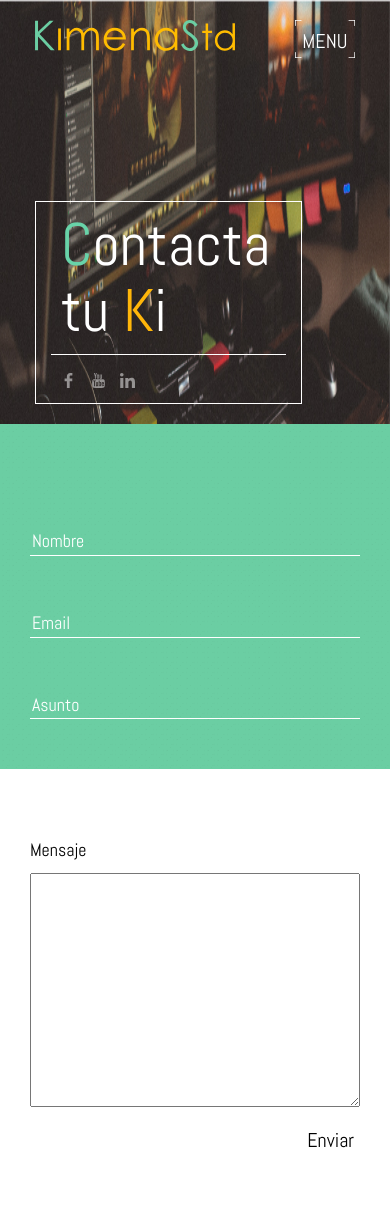
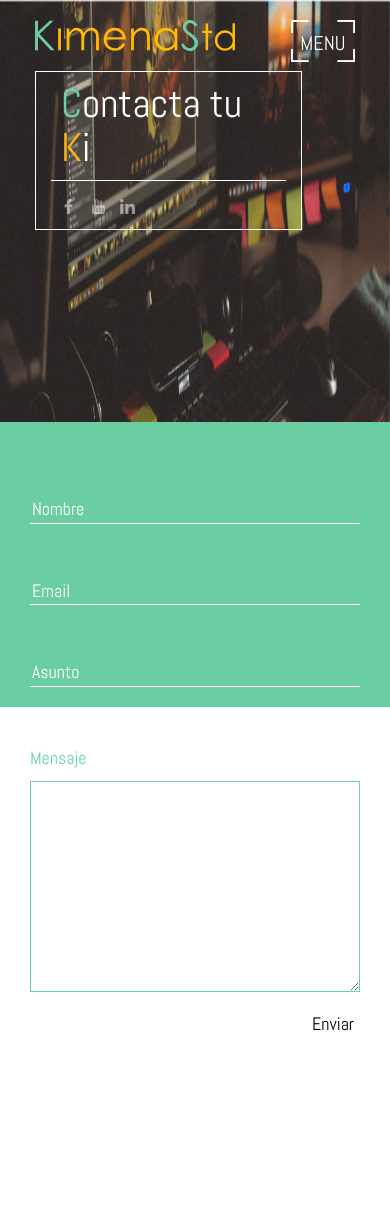
Before and after one commit to NI54Oficina/web-luis, a PHP site: page /contacto.php in a window 390 px wide. After the commit the page ends 1031 px from the top, so only its background shows below. Run offline with PHP 8.4, Linux system fonts and the light colour scheme; some libraries are stand-ins or nearby versions.

Commit message:
10:01 6-12-2016

```diff
--- a/css/stylesheet.css
+++ b/css/stylesheet.css
@@ -134,8 +134,8 @@
 }
 
 .border{
-  border: 5px solid #000000;
-  border-image: url('../img/border.png') 29% ;
+  border: 7px solid #000000;
+  border-image: url('../img/border.png') 15% ;
   box-sizing: border-box;
 }
 
@@ -237,6 +237,7 @@
   padding-bottom: 100px;
     position: absolute;
     bottom: 0;
+    width: auto;
 }
 
 .footer-home a img{
@@ -303,18 +304,18 @@
 .nav-inicio li:hover{
 /*padding: 0px;
 transition: all 1s;*/
-animation: expand 1s ;
+animation: expand 2s ;
 }
 
 .nav-inicio li:hover a p{
-   animation: ixpand 1s ;
+   animation: ixpand 2s ;
 /*padding: 20px !important;
 transition: all 1s;*/
 }
 
-@keyframes expand { 0% {padding:0px} 50% {padding: 20px} 75% {padding:5px;}  100% {padding: 20px;} }
+@keyframes expand { 15% {padding:0px} 50% {padding: 20px} 75% {padding:5px;}  100% {padding: 20px;} }
 
-@keyframes ixpand {  0% {padding: 20px} 50% {padding:0px} 75% {padding:15px ;}  100% {padding:0px;} }
+@keyframes ixpand {  15% {padding: 20px} 50% {padding:0px} 75% {padding:15px ;}  100% {padding:0px;} }
 ;
 .nav-inicio{
 padding-left: 10%;
@@ -476,6 +477,7 @@
   background: url('../img/header.jpg');
   background-repeat: no-repeat;
   background-size: 100% 100%;
+  height: 50vh;
 
 }
 
@@ -503,7 +505,7 @@
 
 .right-box-contact,.left-box-contact{
   padding: 50px 100px;
-  height: auto;
+  height: 50vh;
   padding-bottom: 100px;
 }
 
@@ -525,14 +527,15 @@
 
 
 .right-box-contact p{
-  color: black;
+  color: #68d3a9;
   font-size: .9em;
 
 }
 
 .right-box-contact textarea{
-  border: fffff;
+  border-color:#68d3a9;
   width: 100%;
+  font-size: .9em;
 
 }
 
@@ -574,6 +577,7 @@
 .contacto-2{
   padding: 0 !important;
   background: url('../img/cuadrado-textura-contacto.svg');
+  height: 50vh;
 }
 
 .left-box-contact form input{
@@ -589,6 +593,7 @@
 .right-box-contact button{
   margin-top: 10px;
   float:right;
+  font-size: .9em;
 }
 
 /*********************** IMAGEN GALERIA ********************/
--- a/css/xs.css
+++ b/css/xs.css
@@ -5,12 +5,20 @@
 		padding:20px 2px;
 	}
 
+	.portfolio-header .img-logo, .contact-header .img-logo {
+		margin-bottom: 20px;
+	}
 	.col-xs-5{
 		width: 20%;
 	}
 
 	.col-xs-2-7 {
 	width: 14.28%;
+}
+
+.contact-box h2, .portfolio-box h2 {
+    font-size: 2em;
+
 }
 
 
@@ -34,17 +42,39 @@
     padding: 20px;
 }
 
+.nav-inicio {
+  padding: 0;
+}
+
+.nav-inicio li {
+  padding: 0;
+}
 /*PORTFOLIO*/
 
 .nav-porfolio li {
     margin: 10px 10px;
 }
 
+.li-min{
+	     font-size: .4em !important;
+}
+
+.container-inicio p {
+
+    font-size: 0.8em;
+}
+
+.second-p, .first-p {
+    padding: 20px 5%;
+}
+
 /*CONTACTO*/
 
 .right-box-contact, .left-box-contact {
-    padding: 50px 30px;
+    padding: 20px 30px;
+		height: auto;
 }
+
 
 /*CIERRE DE LLAVES PRINCIPALES*/
 }
--- a/home.php
+++ b/home.php
@@ -16,28 +16,28 @@
 
 		<ul class="col-lg-12 col-sm-12 col-md-12 col-xs-12 nav-inicio">
 
-			<li  class="col-lg-4 col-sm-4 col-md-4 col-xs-12 li-1">
+			<li  class="col-lg-4 col-sm-4 col-md-4 col-xs-12 li-1 li-max">
 				<a href="index.php">
-						<p class="center-to-parent border">
+						<p class="center-to-parent border li-min">
 							Inicio
 						</p>
 
 				</a>
 			</li>
 
-			<li  class="col-lg-4 col-sm-4 col-md-4 col-xs-12 li-2">
+			<li  class="col-lg-4 col-sm-4 col-md-4 col-xs-12 li-2 li-max">
 				<a href="portfolio.php">
-						<p class="center-to-parent border">
+						<p class="center-to-parent border li-min">
 							Portfolio
 						</p>
 				</a>
 			</li>
 
 
-				<li  class="col-lg-4 col-sm-4 col-md-4 col-xs-12 li-2">
+				<li  class="col-lg-4 col-sm-4 col-md-4 col-xs-12 li-2 li-max">
 					<a href="contacto.php">
 
-							<p class="center-to-parent border">
+							<p class="center-to-parent border li-min">
 								Contacto
 							</p>
 					</a>
--- a/js/js.js
+++ b/js/js.js
@@ -8,7 +8,7 @@
 	menuDisplay();
 	remainings();
 	changeProject();
-
+	centerNav();
 
 });
 
@@ -243,3 +243,23 @@
 
 	});
 }
+
+function centerNav(){
+	$('.li-min').each(function(){
+	 var parentWidth= $(this).parent().parent().width();
+	 var parentPad=parseInt($(this).parent().parent().css('padding-left'),10);
+	 var thisWidth = $(this).outerWidth();
+
+	 $(this).parent().parent().css('padding-left', parentWidth/2 - thisWidth/2+parentPad+'px');
+
+	 console.log( parentWidth/2 - thisWidth/2);
+	 console.log(  $(this).parent().parent().css('width'));
+	 console.log(  $('.container-inicio').css('width'));
+
+	 console.log("fede se la come");
+	});
+
+	// $('.li-max').each(function(){
+	//  console.log(	$(this).innerWidth());
+	// });
+}
```
